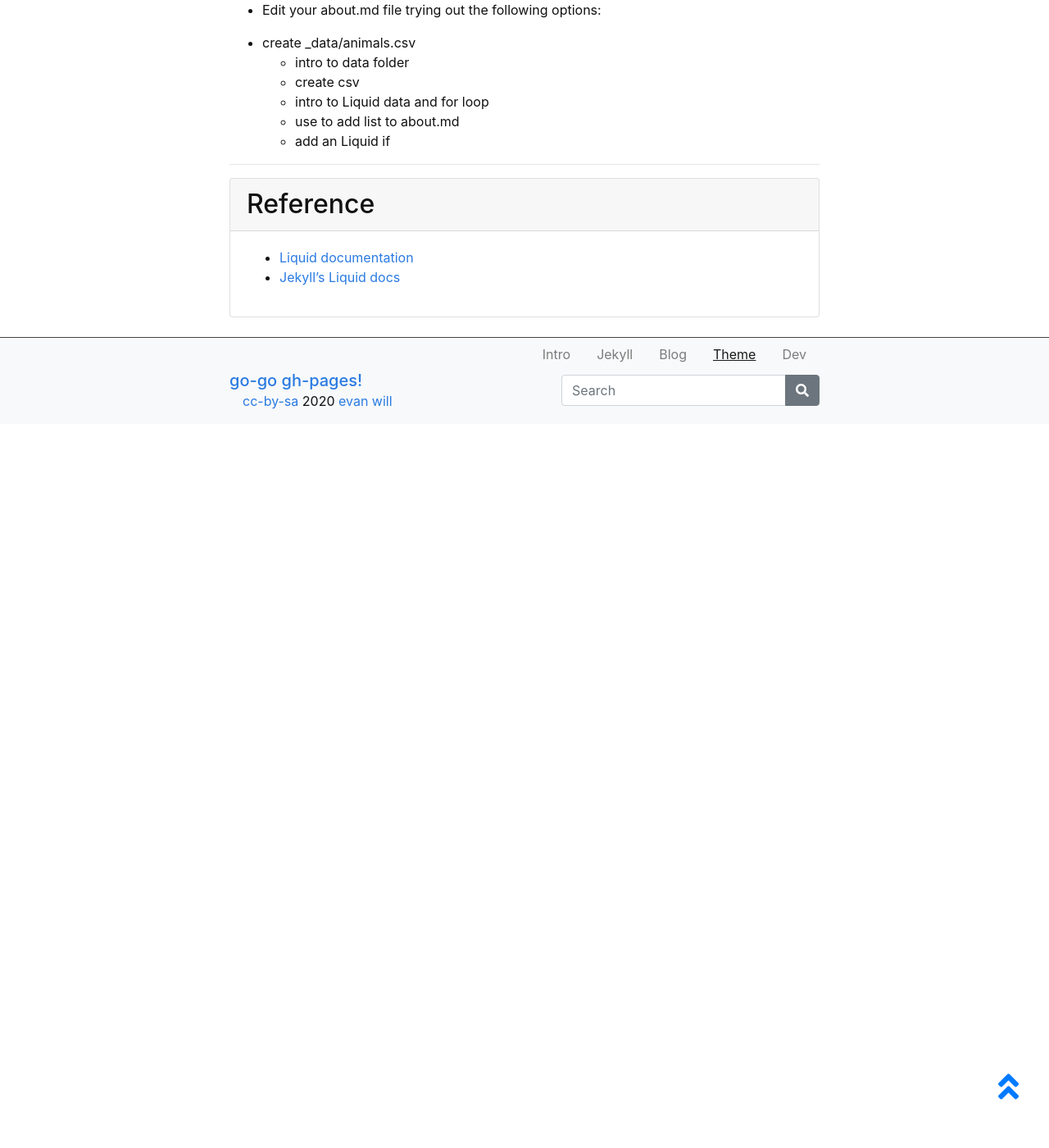
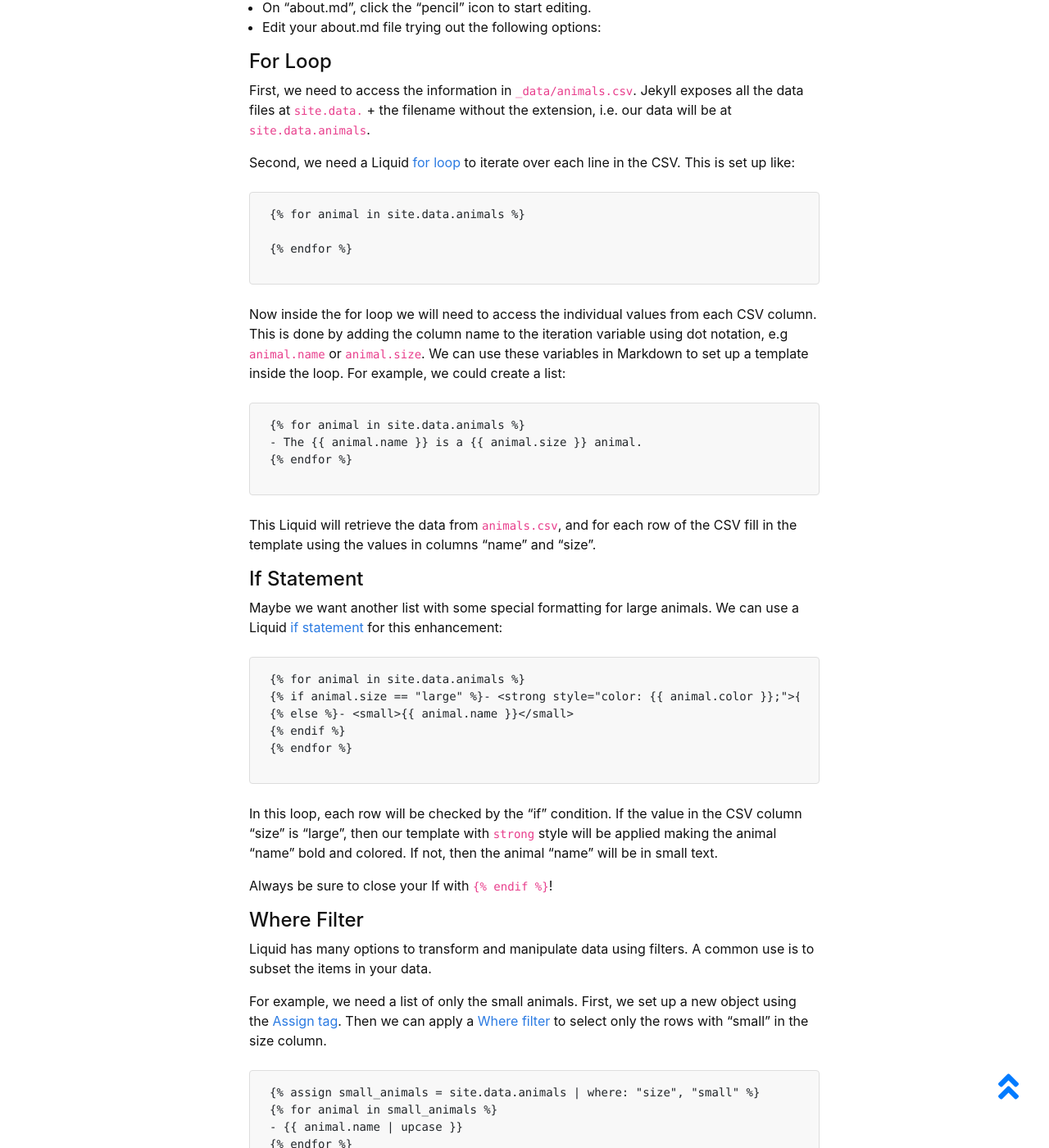
Before and after one commit to evanwill/go-go-ghpages-b, a Jekyll site: the page built from content/4-theme.md, in a window 1280 px wide and 1400 px high, scrolled down 6265 px. Shown: the whole window at 82% size. Built offline with Jekyll 4.4.1, drawn with Linux system fonts in a browser that asks for light colours; before the commit the page ends 6782 px from its top, so only the background shows below that; some of the changed text lies outside the part shown.

Commit message:
advanced

````diff
--- a/content/4-theme.md
+++ b/content/4-theme.md
@@ -132,13 +132,14 @@ To add some example data to our blog, let's manually create a CSV:
 - Fill in your "commit message" and click the green "Commit changes" button.
 
 ```
-animal,size,color
+name,size,color
 cat,small,black
 dog,medium,brown
 frog,small,green
 tiger,large,orange
 elephant,large,grey
 muffin,small,brown
+whale,large,blue
 
 ```
 
@@ -235,24 +236,133 @@ It is your opportunity to let us know all the details "about" your project:
 
 ### Advanced Liquid
 
-It is import to display our animal data, so let's jump into a bit more advanced Liquid.
+It is *very important* to display our animal data, so let's jump into some more advanced Liquid.
 Start editing `about.md` again:
 
 - On "about.md", click the "pencil" icon to start editing.
 - Edit your about.md file trying out the following options:
 
-- create _data/animals.csv
-    - intro to data folder
-    - create csv
-    - intro to Liquid data and for loop
-    - use to add list to about.md
-    - add an Liquid if
+<div class="ml-4" markdown="1">
+
+#### For Loop
+
+First, we need to access the information in `_data/animals.csv`.
+Jekyll exposes all the data files at `site.data.` + the filename without the extension, i.e. our data will be at `site.data.animals`.
+
+Second, we need a Liquid [for loop](https://shopify.github.io/liquid/tags/iteration/){:target="_blank" rel="noopener"} to iterate over each line in the CSV.
+This is set up like:
+
+```{% raw %}
+{% for animal in site.data.animals %}
+
+{% endfor %}{% endraw %}
+```
+
+Now inside the for loop we will need to access the individual values from each CSV column.
+This is done by adding the column name to the iteration variable using dot notation, e.g `animal.name` or `animal.size`.
+We can use these variables in Markdown to set up a template inside the loop.
+For example, we could create a list:
+
+```{% raw %}
+{% for animal in site.data.animals %}
+- The {{ animal.name }} is a {{ animal.size }} animal.
+{% endfor %}{% endraw %}
+```
+
+This Liquid will retrieve the data from `animals.csv`, and for each row of the CSV fill in the template using the values in columns "name" and "size".
+
+#### If Statement
+
+Maybe we want another list with some special formatting for large animals.
+We can use a Liquid [if statement](https://shopify.github.io/liquid/tags/control-flow/){:target="_blank" rel="noopener"} for this enhancement:
+
+```{% raw %}
+{% for animal in site.data.animals %}
+{% if animal.size == "large" %}- <strong style="color: {{ animal.color }};">{{ animal.name }}</strong>
+{% else %}- <small>{{ animal.name }}</small>
+{% endif %}
+{% endfor %}{% endraw %}
+```
+
+In this loop, each row will be checked by the "if" condition.
+If the value in the CSV column "size" is "large", then our template with `strong` style will be applied making the animal "name" bold and colored.
+If not, then the animal "name" will be in small text.
+
+Always be sure to close your If with `{% raw %}{% endif %}{% endraw %}`!
+
+#### Where Filter
+
+Liquid has many options to transform and manipulate data using filters.
+A common use is to subset the items in your data.
+
+For example, we need a list of only the small animals.
+First, we set up a new object using the [Assign tag](https://shopify.github.io/liquid/tags/variable/){:target="_blank" rel="noopener"}.
+Then we can apply a [Where filter](https://shopify.github.io/liquid/filters/where/){:target="_blank" rel="noopener"} to select only the rows with "small" in the size column.
+
+```{% raw %}
+{% assign small_animals = site.data.animals | where: "size", "small" %}
+{% for animal in small_animals %}
+- {{ animal.name | upcase }}
+{% endfor %}{% endraw %}
+```
+
+</div>
+
+- Fill in your "commit message" and click the green "Commit changes" button.
+- Wait for the green check showing successful build, then refresh your about page to see the new additions!
+
+Here is my final About page for reference:
+
+```
+---
+layout: dark
+title: About
+example: This is an example value.
+---
+
+{% raw %}This page describes the amazing {{ site.title }} by {{ site.author.name }}.
+{{ page.example }}
+
+{% include big-cat.html %}
+
+## About About Pages
+
+The About page is a common convention found on websites.
+It is your opportunity to let us know all the details "about" your project:
+
+- focus and topic area
+- people involved
+- code and projects used
+
+## List of Animals
+
+{% for animal in site.data.animals %}
+- The {{ animal.name }} is a {{ animal.size }} animal.
+{% endfor %}
+
+## Large Animals are Better
+
+{% for animal in site.data.animals %}
+{% if animal.size == "large" %}- <strong style="color: {{ animal.color }};">{{ animal.name }}</strong>
+{% else %}- <small>{{ animal.name }}</small>
+{% endif %}
+{% endfor %}
+
+## List of Small Animals
+
+{% assign small_animals = site.data.animals | where: "size", "small" %}
+{% for animal in small_animals %}
+- {{ animal.name | upcase }}
+{% endfor %}
+
+{% endraw %}
+```
 
 -------------
 
 {% capture reference %}
-- [Liquid documentation](https://shopify.github.io/liquid/){:target="_blank" rel="noopener"}
-- [Jekyll's Liquid docs](https://jekyllrb.com/docs/liquid/){:target="_blank" rel="noopener"}
+- [Jekyll's Liquid docs](https://jekyllrb.com/docs/liquid/){:target="_blank" rel="noopener"} (Note: Jekyll provides some enhancements to Liquid that are not part of the standard spec)
+- [Liquid documentation](https://shopify.github.io/liquid/){:target="_blank" rel="noopener"} (Note: these Liquid docs are for the most basic version. Some enhanced features are described in the [Shopify Liquid Reference](https://shopify.dev/docs/themes/liquid/reference){:target="_blank" rel="noopener"}, however, these docs are focused on the Shopify platform and may not apply to Jekyll's implementation)
 
 {% endcapture %}
 {% include card.html text=reference header="Reference" %}
````
Also changed, not shown: content/5-dev.md (+0 -3 lines).
